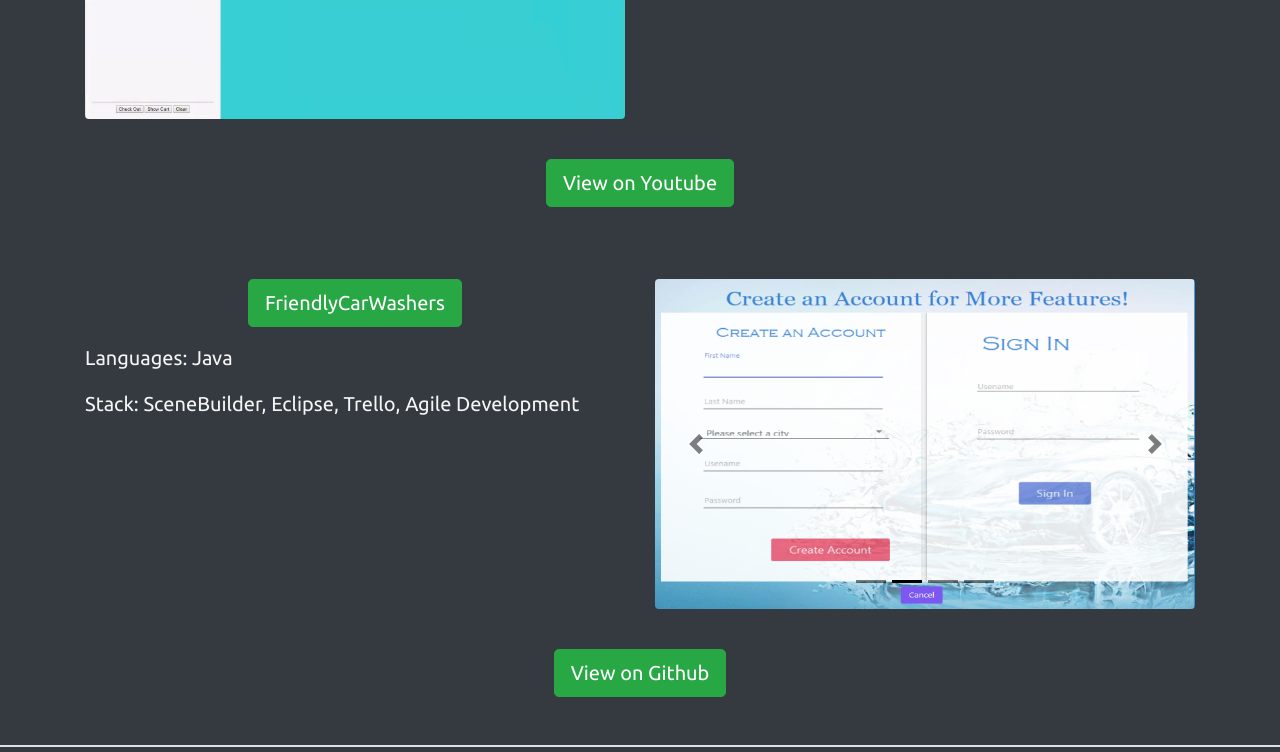
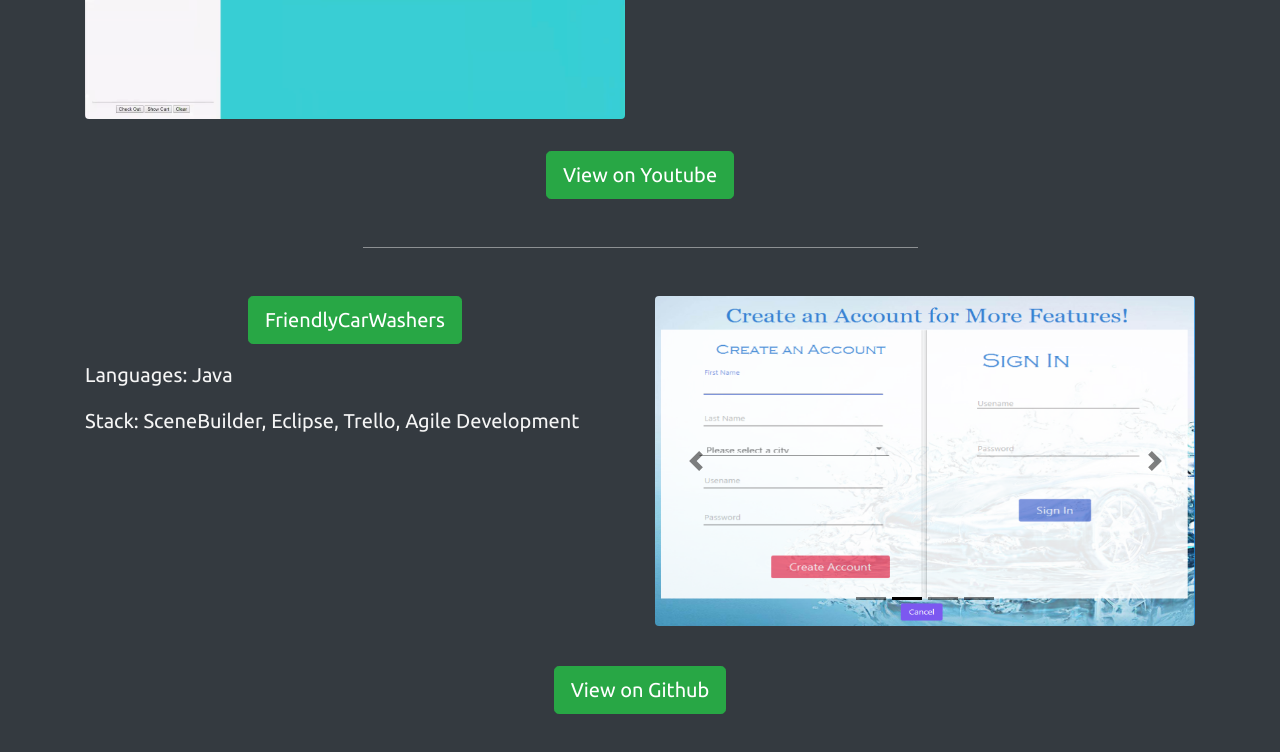
Before and after one commit to emmohac/AdvancedPS, a website: page index.html in a window 1280 px wide. Shown: the part 2000-2752 px from the top of the page. Drawn offline with nearby package versions, Linux system fonts and the light colour scheme.

Commit message:
Add line dividing two projects

```diff
--- a/index.html
+++ b/index.html
@@ -140,7 +140,7 @@
                             <p class="lead">Stack: Github, JDBC, Jersey, Jackson, Grizzly, jQuery, MySQL</p>
                         </div>
                     </div>
-                    <div class="row text-center py-4">
+                    <div class="row text-center py-3">
                         <div class="col">
                             <a href="https://youtu.be/-Zk0d_VimuM" class="btn btn-success btn-lg" target="_blank">View
                                 on Youtube</a>
@@ -148,6 +148,8 @@
                     </div>
                 </div>
             </div>
+
+            <hr width="50%" color="white" style="opacity: 0.5;">
 
             <div class="row py-3">
                 <div class="col-sm-12 col-sm-offset-2">
```
